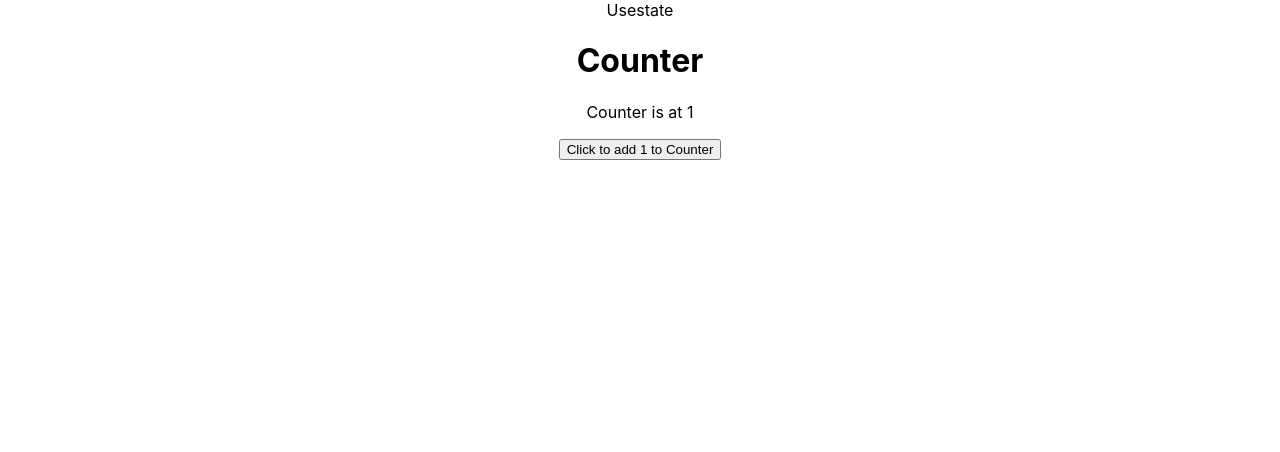
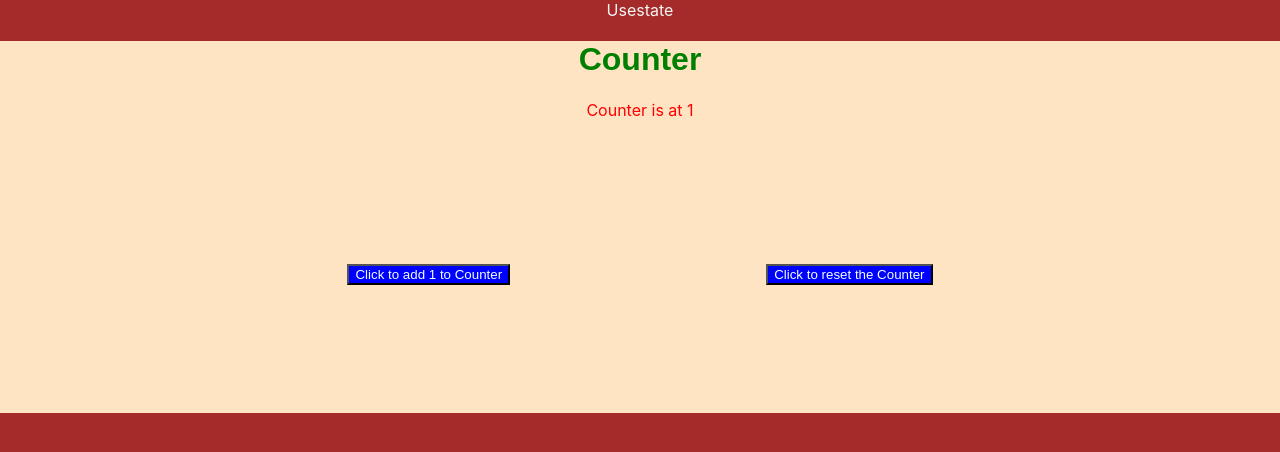
Before and after one commit to AYZLFC/usestate, a React (Create React App) app: page / in a window 1280 px wide. Shown: the top 452 px of the page. Built offline with nearby package versions, Linux system fonts and the light colour scheme.

Commit message:
reset button & design

```diff
--- a/src/App.css
+++ b/src/App.css
@@ -1,5 +1,7 @@
 .App {
   text-align: center;
+  color: whitesmoke;
+  background-color:brown;
 }
 
 .App-logo {
--- /dev/null
+++ b/src/Counter.css
@@ -0,0 +1,23 @@
+h1 {
+    color: green;
+    font-family: sans-serif;
+}
+
+button {
+    background-color: blue;
+    color:azure;
+    margin:10%;
+}
+
+button:hover{
+    background-color:greenyellow;
+    color: black;
+}
+
+.Counter {
+    background-color: bisque;
+}
+
+p {
+    color: red;
+}
--- a/src/Counter.js
+++ b/src/Counter.js
@@ -1,4 +1,5 @@
 import { useState } from "react";
+import './Counter.css';
 function Counter() {
     const[count, setCount] = useState(1)
     function incr(){
@@ -9,11 +10,21 @@ function Counter() {
         )
         console.log(count)
     }
+    function reset(){
+      setCount(
+        function(oldCount){
+          return oldCount = 1
+        }
+      )
+      console.log(count)
+    }
     return (
-      <div>
+      <div className="Counter" >
         <h1>Counter</h1>
         <p>Counter is at {count}</p>
         <button onClick={incr}>Click to add 1 to Counter</button>
+        <button onClick={reset}>Click to reset the Counter</button>
+
       </div>
     );
   }
--- a/src/index.css
+++ b/src/index.css
@@ -5,6 +5,7 @@ body {
     sans-serif;
   -webkit-font-smoothing: antialiased;
   -moz-osx-font-smoothing: grayscale;
+  background-color: brown;
 }
 
 code {
```
